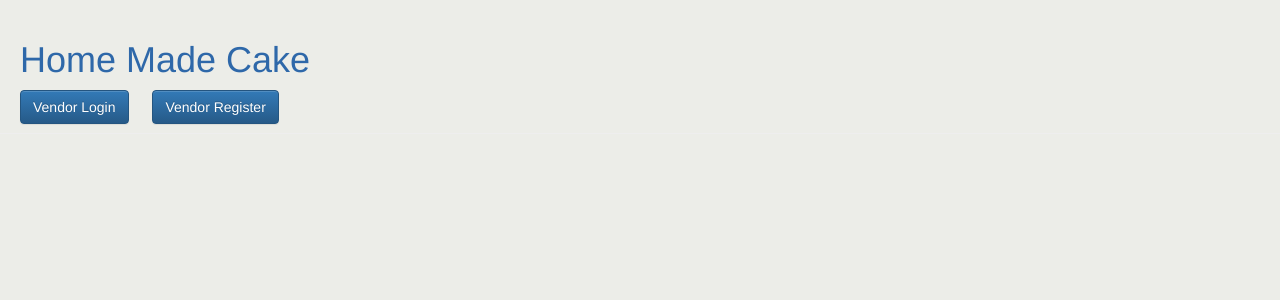
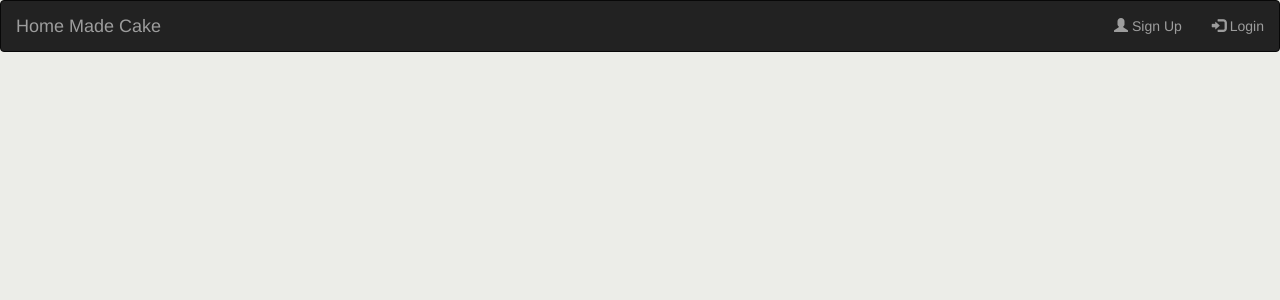
Before and after one commit to subinspathilettu/HomeMadeCake, a Django app: page / in a window 1280 px wide. Shown: the top 300 px of the page. Run offline with Django 3.2, Linux system fonts and the light colour scheme; data that the repository does not hold is empty; some libraries are stand-ins or nearby versions.

Commit message:
Added navigation bar

```diff
--- a/blog/templates/blog/base.html
+++ b/blog/templates/blog/base.html
@@ -1,9 +1,11 @@
 <!DOCTYPE html>
 <html>
 <head>
-    <!-- Latest compiled and minified CSS -->
-    <link rel="stylesheet" href="https://maxcdn.bootstrapcdn.com/bootstrap/3.3.7/css/bootstrap.min.css" integrity="sha384-BVYiiSIFeK1dGmJRAkycuHAHRg32OmUcww7on3RYdg4Va+PmSTsz/K68vbdEjh4u" crossorigin="anonymous">
-    <link rel="stylesheet" href="https://maxcdn.bootstrapcdn.com/bootstrap/3.3.7/css/bootstrap-theme.min.css" integrity="sha384-rHyoN1iRsVXV4nD0JutlnGaslCJuC7uwjduW9SVrLvRYooPp2bWYgmgJQIXwl/Sp" crossorigin="anonymous">
+<!-- Latest compiled and minified CSS & JS -->
+    <link rel="stylesheet" href="https://maxcdn.bootstrapcdn.com/bootstrap/3.3.6/css/bootstrap.min.css" integrity="sha384-1q8mTJOASx8j1Au+a5WDVnPi2lkFfwwEAa8hDDdjZlpLegxhjVME1fgjWPGmkzs7" crossorigin="anonymous">
+    <script src="//code.jquery.com/jquery.js"></script>
+    <script src="https://maxcdn.bootstrapcdn.com/bootstrap/3.3.6/js/bootstrap.min.js" integrity="sha384-0mSbJDEHialfmuBBQP6A4Qrprq5OVfW37PRR3j5ELqxss1yVqOtnepnHVP9aJ7xS" crossorigin="anonymous"></script>
+
     <style>
     .column {
     float: left;
@@ -58,6 +60,23 @@ a.fill-div {
     </style>
 </head>
 <body style="background:#ECEDE8">
+    <nav class="navbar navbar-inverse">
+  <div class="container-fluid">
+    <div class="navbar-header">
+      <a class="navbar-brand" href="/">Home Made Cake</a>
+    </div>
+    <ul class="nav navbar-nav navbar-right">
+        {% if user.is_authenticated %}
+            <li><a href="{% url 'profile' %}"><span class="glyphicon glyphicon-user"></span> {{ user.first_name }} {{ user.last_name }}</a></li>
+            <li><a href="{% url 'logout' %}?next=/"><span class="glyphicon glyphicon-log-out"></span> Sign Out</a></li>
+        {% else %}
+            <li><a href="{% url 'register' %}"><span class="glyphicon glyphicon-user"></span> Sign Up</a></li>
+            <li><a href="{% url 'login' %}"><span class="glyphicon glyphicon-log-in"></span> Login</a></li>
+        {% endif %}
+    </ul>
+  </div>
+</nav>
+
     {% block content %}
     {% endblock %}
 </body>
--- a/blog/templates/blog/post_list.html
+++ b/blog/templates/blog/post_list.html
@@ -1,16 +1,6 @@
 
 {% extends 'blog/base.html' %}
 {% block content %}
-
-<div class="page-header">
-    <p class="h1" style="margin:0px 10px 0px 20px; color:#2E68A9; width:100%;">Home Made Cake</p>
-    {% if user.is_authenticated %}
-        <a style = "margin:10px 0px 0px 20px;" href= "{% url 'profile' %}">Welcome {{ user.username }} !!!</a>
-    {% else %}
-        <a href="{% url 'login' %}" class="btn btn-primary btn-md" style="margin:10px 0px 0px 20px;">Vendor Login</a>
-        <a href="{% url 'register' %}" class="btn btn-primary btn-md" style="margin:10px 0px 0px 20px;">Vendor Register</a>
-    {% endif %}
-</div>
     {% for cake in cakes %}
         <div class = "column">
             <a href= "{% url 'cake_details' pk=cake.pk %}" class="fill-div">
```
Also changed, not shown: blog/templates/blog/profile.html (+1 -7 lines).
